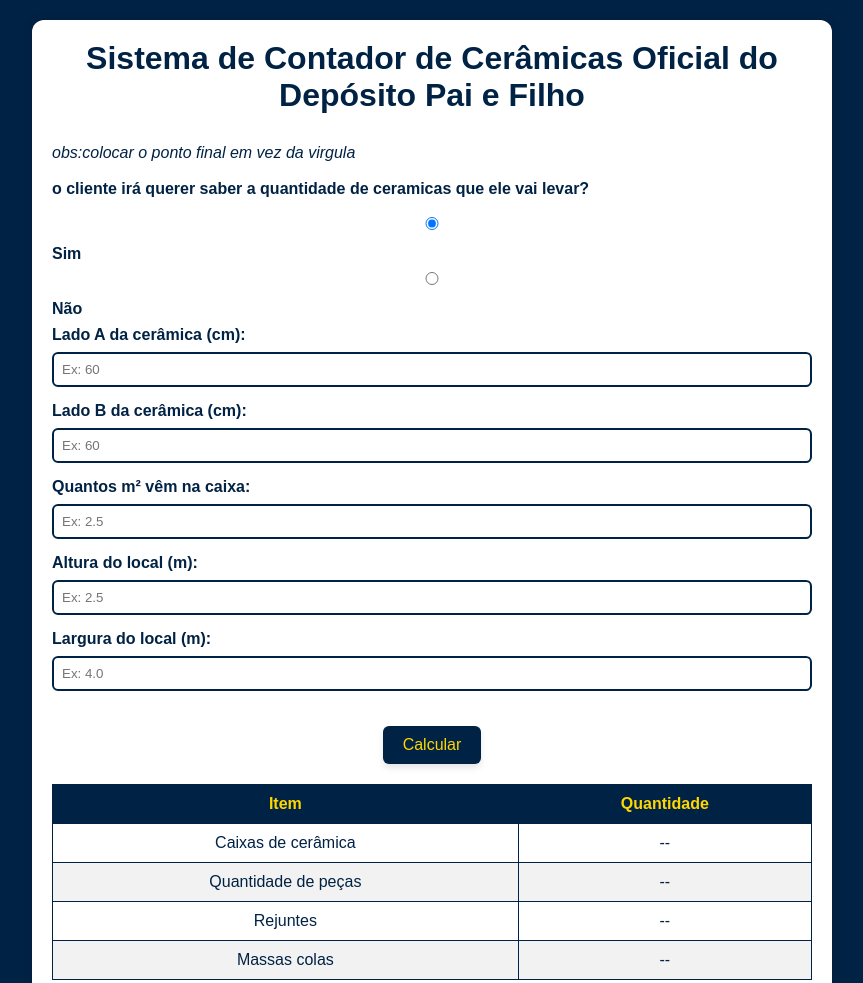
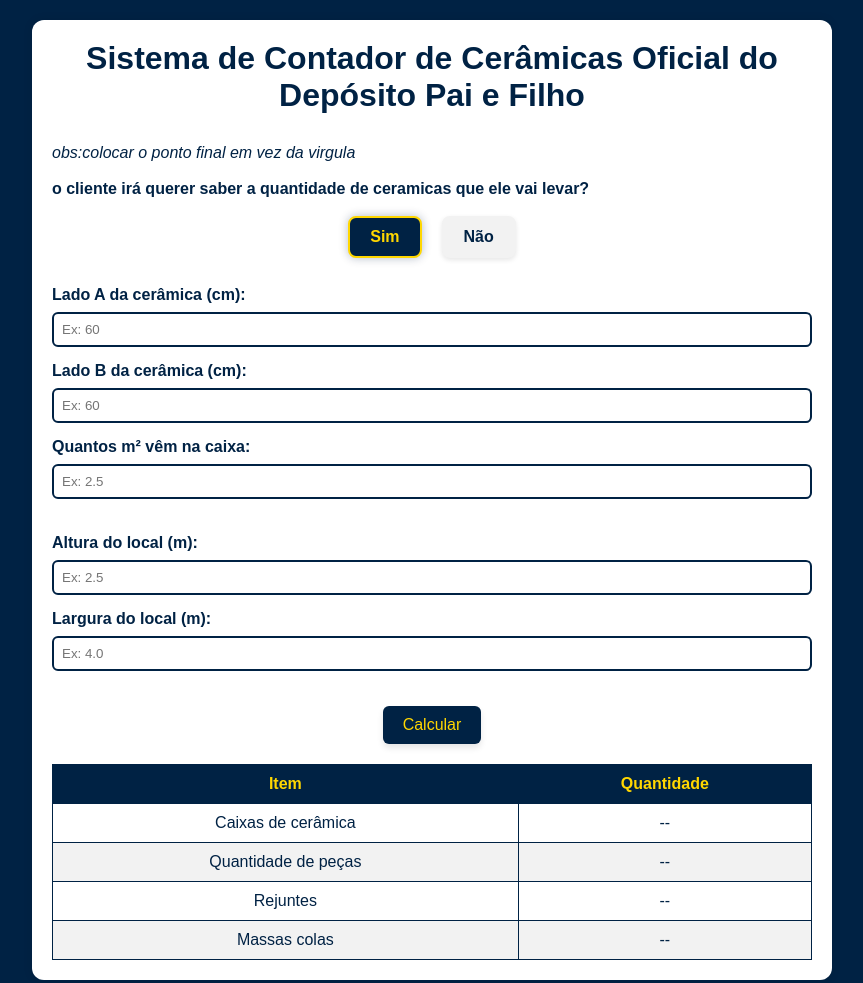
Before and after one commit to Error-710/ceramicas-trabalho, a plain HTML site: page index.html in a window 1280 px wide. Shown: the top 983 px of the page, without its empty margins (208-1071 px from the left). Drawn offline with Linux system fonts and the light colour scheme.

Commit message:
opção da quantidade de peças
coloquei pro usuario escolher a quantidade de peças que ele quer

```diff
--- a/style.css
+++ b/style.css
@@ -36,7 +36,11 @@
     color: var(--azul-escuro);
   }
 
-  .form-section {
+  .form-section1 {
+    margin-bottom: 20px;
+  }
+
+  .form-section2 {
     margin-bottom: 20px;
   }
 
@@ -84,3 +88,45 @@
       font-size: 1.4rem;
     }
   }
+
+  .radio-group {
+    display: flex;
+    justify-content: center;
+    gap: 20px;
+    margin-bottom: 20px;
+  }
+
+  .radio-option {
+    position: relative;
+    cursor: pointer;
+    user-select: none;
+  }
+
+  .radio-option input[type="radio"] {
+    opacity: 0;
+    position: absolute;
+    left: -9999px;
+  }
+
+  .radio-option span {
+    display: inline-block;
+    background-color: var(--cinza-claro);
+    color: var(--azul-escuro);
+    padding: 10px 20px;
+    border-radius: 8px;
+    font-weight: bold;
+    transition: all 0.3s ease;
+    border: 2px solid transparent;
+    box-shadow: 0 2px 5px rgba(0,0,0,0.1);
+  }
+
+  .radio-option input[type="radio"]:checked + span {
+    background-color: var(--azul-escuro);
+    color: var(--amarelo);
+    border-color: var(--amarelo);
+    box-shadow: 0 0 10px rgba(0, 34, 68, 0.3);
+  }
+
+  #inputs {
+    display: none;
+  }
```
